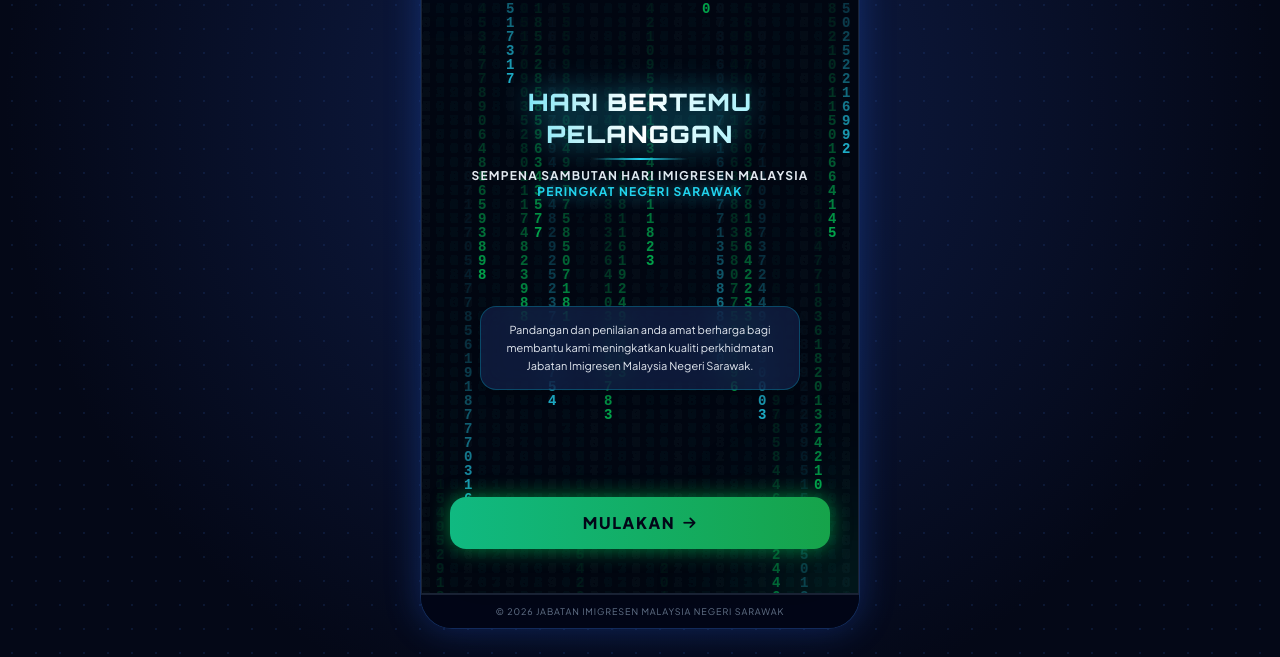
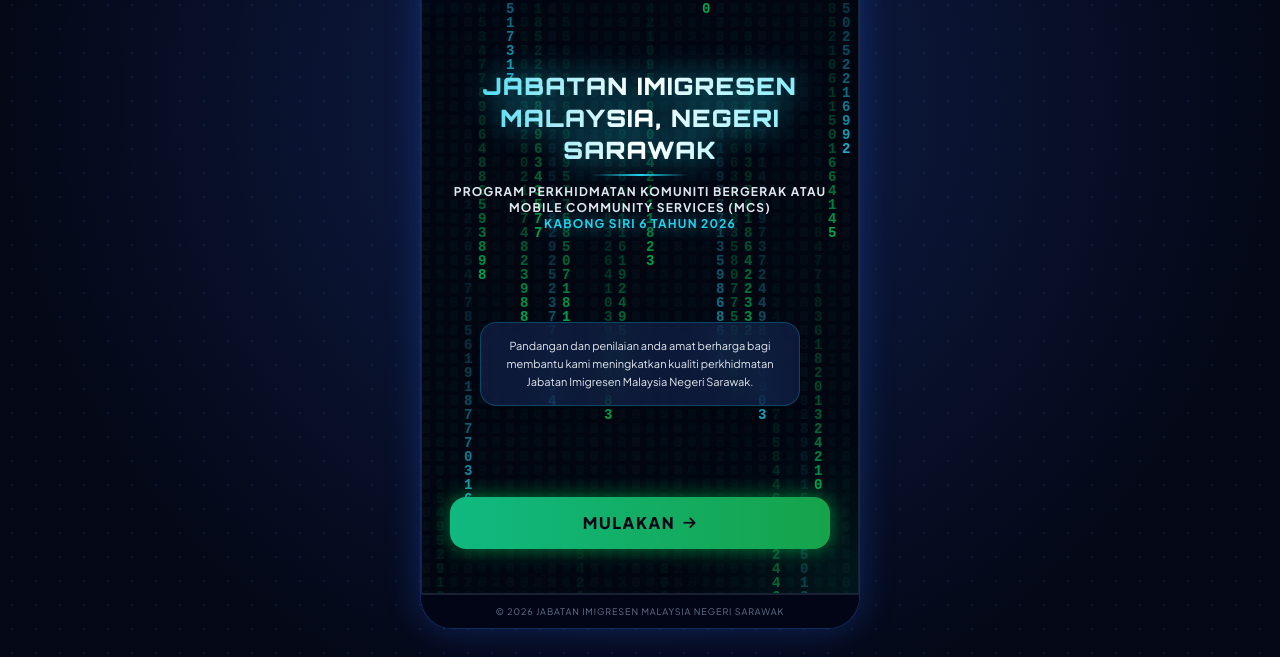
Before and after one commit to jimswk/JIMSResponse, a plain HTML site: page index.html in a window 1280 px wide. Shown: the part 199-856 px from the top of the page. Drawn offline with nearby package versions, Linux system fonts and the light colour scheme.

Commit message:
Update event title and description in index.html

```diff
--- a/index.html
+++ b/index.html
@@ -197,11 +197,11 @@
             <!-- Tajuk Poster Hari Bertemu Pelanggan -->
             <div class="my-3 sm:my-4 space-y-2 z-10 relative">
                 <h1 class="font-tech text-xl sm:text-2xl font-black text-transparent bg-clip-text bg-gradient-to-r from-cyan-400 via-white to-cyan-300 drop-shadow-[0_0_15px_rgba(34,211,238,0.7)] tracking-wider uppercase leading-snug px-1">
-                    Hari Bertemu Pelanggan
+                    JABATAN IMIGRESEN MALAYSIA, NEGERI SARAWAK
                 </h1>
                 <div class="h-[2px] w-24 bg-gradient-to-r from-transparent via-cyan-400 to-transparent mx-auto my-2"></div>
                 <p class="text-[11px] sm:text-xs font-bold tracking-widest text-slate-200 uppercase leading-relaxed px-2">
-                    Sempena Sambutan Hari Imigresen Malaysia <br><span class="text-cyan-400 drop-shadow-[0_0_8px_rgba(34,211,238,0.6)]">Peringkat Negeri Sarawak</span>
+                    PROGRAM PERKHIDMATAN KOMUNITI BERGERAK ATAU MOBILE COMMUNITY SERVICES (MCS) <br><span class="text-cyan-400 drop-shadow-[0_0_8px_rgba(34,211,238,0.6)]">KABONG SIRI 6 TAHUN 2026</span>
                 </p>
             </div>
 
```
